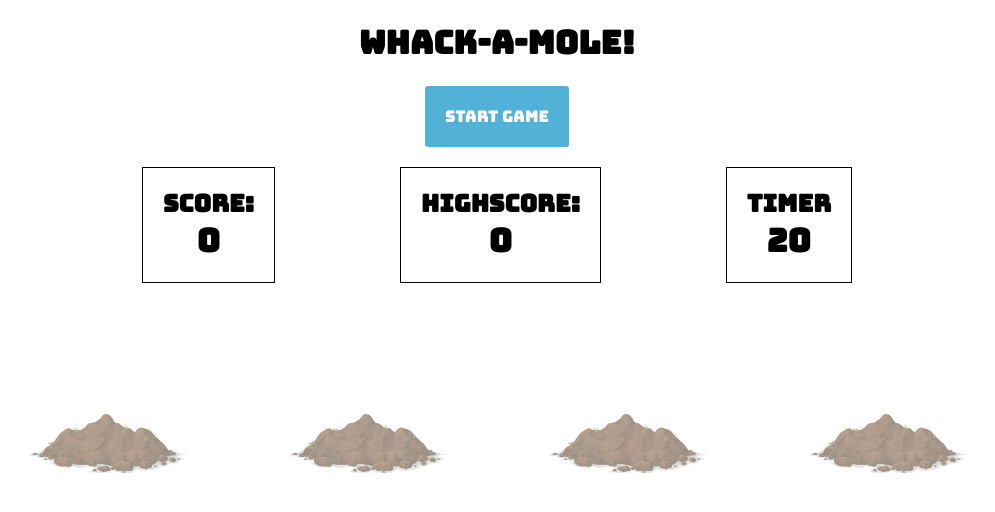
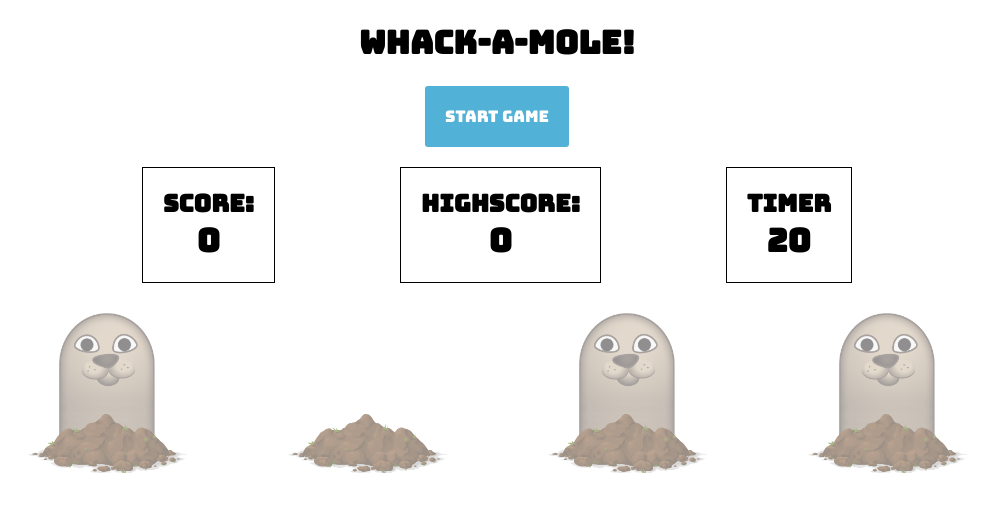
Before and after one commit to yamato1992/tpa-05-whackamole, a Vue app: page / in a window 1280 px wide. Shown: the top 512 px of the page, without its empty margins (143-1138 px from the left). Built offline with nearby package versions, Linux system fonts and the light colour scheme.

Commit message:
add class binding for moles

```diff
--- a/src/App.vue
+++ b/src/App.vue
@@ -14,10 +14,7 @@
       <Counter heading='Timer' :number='time'></Counter>
     </div>
     <div class="moles-container gameActive">
-      <Mole></Mole>
-      <Mole></Mole>
-      <Mole></Mole>
-      <Mole></Mole>
+      <Mole v-for='(mole, index) in moleData' :isActive='mole.isActive' :key='index'></Mole>
     </div>
   </div>
 </template>
@@ -36,7 +33,13 @@ export default {
     return {
       score: 0,
       highScore: 0,
-      time: 20
+      time: 20,
+      moleData: [
+        { isActive: true },
+        { isActive: false },
+        { isActive: true },
+        { isActive: true },
+      ],
     };
   },
 };
--- a/src/components/Mole.vue
+++ b/src/components/Mole.vue
@@ -1,5 +1,5 @@
 <template>
-  <div class="mole-container inactive">
+  <div class="mole-container" :class='moleStatus'>
     <div class="mole-image-container">
       <img class="mole" src="../assets/mole.png" alt="mole"/>
     </div>
@@ -10,6 +10,12 @@
 <script>
 export default {
   name: 'Mole',
+  props: ['isActive'],
+  computed: {
+    moleStatus: function() {
+      return this.isActive ? 'active' : 'inactive';
+    }
+  }
 };
 </script>
 
```
